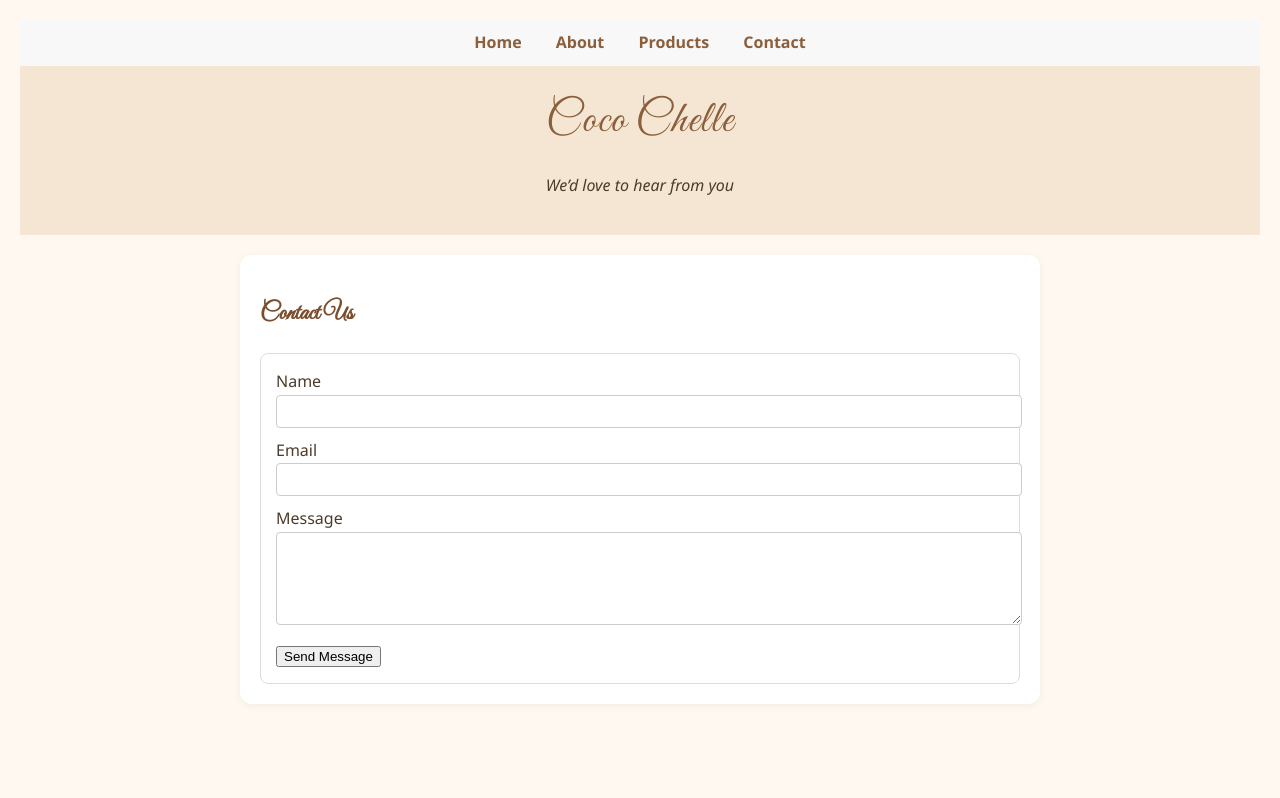
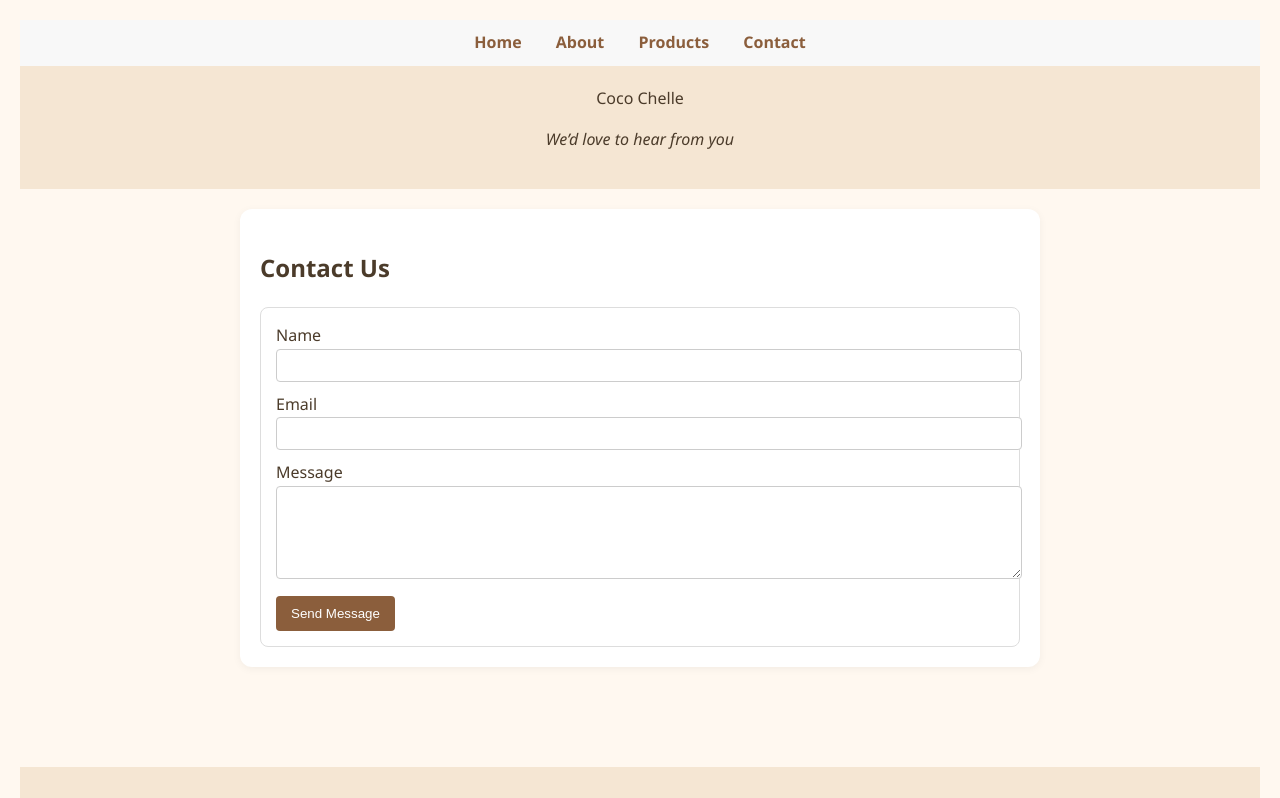
Before and after one commit to chellepmendoza-coder/CocoNaturalsWebpage, a plain HTML site: page contact.html in a window 1280 px wide. Shown: the top 798 px of the page. Drawn offline with Linux system fonts and the light colour scheme.

Commit message:
Update style.css

```diff
--- a/style.css
+++ b/style.css
@@ -105,37 +105,17 @@ input, textarea {
   border-radius: 4px;
 }
 
-/* 🔗 Links */
-a {
-  color: #a86c3a;
-  text-decoration: none;
+button {
+  background-color: #8b5e3c;
+  color: #fff;
+  border: none;
+  padding: 10px 15px;
+  border-radius: 4px;
+  cursor: pointer;
 }
 
-a:hover {
-  text-decoration: underline;
+button:hover {
+  background-color: #a86c3a;
 }
 
-/* 💬 Blockquotes */
-blockquote {
-  font-style: italic;
-  color: #5c3b2e;
-  border-left: 4px solid #a86c3a;
-  padding-left: 10px;
-  margin: 20px 0;
-}
-
-/* 🧡 Headings */
-h1, h2 {
-  font-family: 'Great Vibes', cursive;
-  color: #7a4e2d;
-}
-
-/* ✨ Coco Chelle Signature Font */
-.brand-name {
-  font-family: 'Great Vibes', cursive;
-  font-size: 2.8em;
-  color: #8b5e3c;
-  text-align: center;
-  margin-bottom: 10px;
-  letter-spacing: 1px;
-}
+/* 🔗 Links */
```
